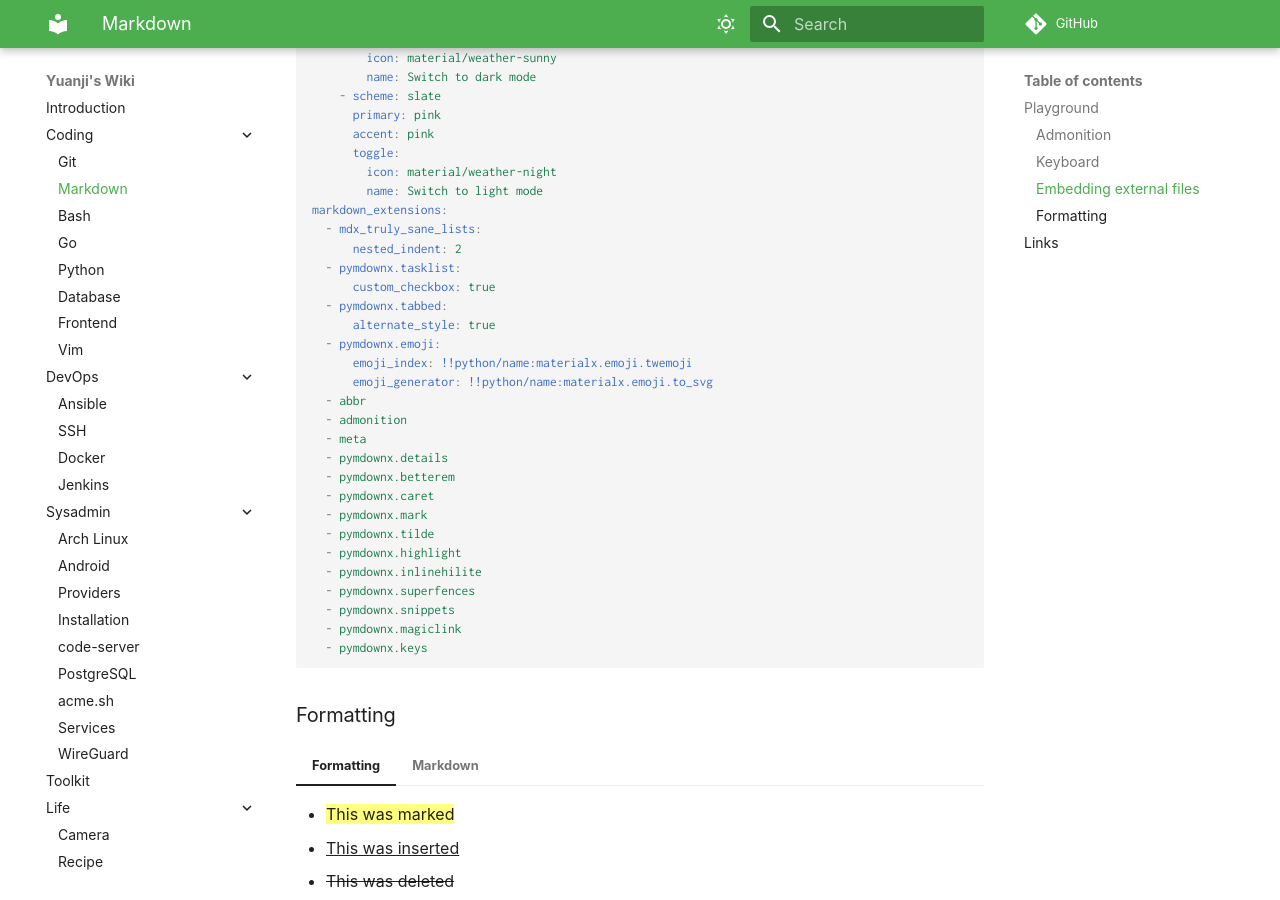
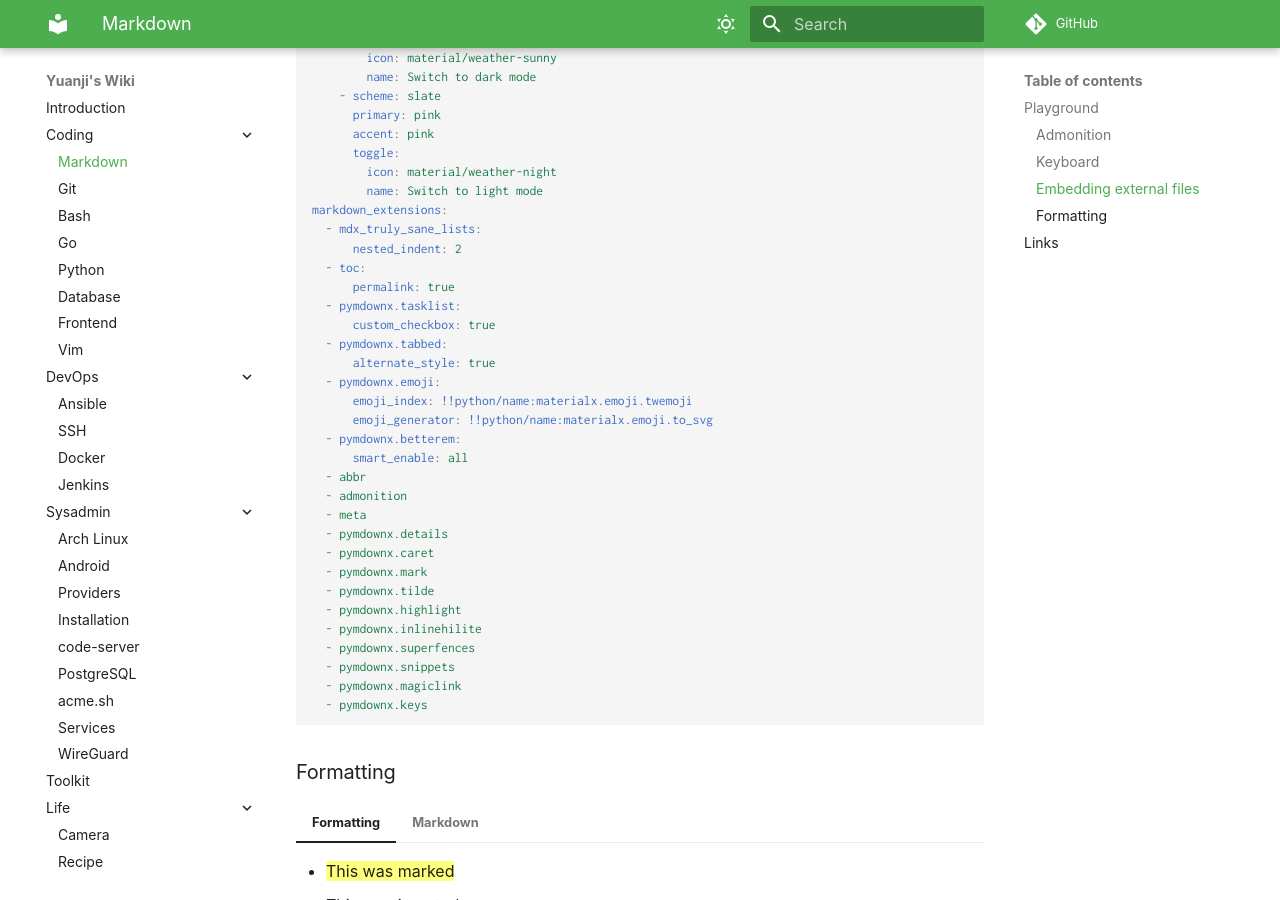
Before and after one commit to yuanji-dev/wiki, an MkDocs documentation site: the page built from docs/coding/markdown.md, in a window 1280 px wide and 900 px high, scrolled down 2993 px. Built offline with MkDocs 1.6.1 and Material for MkDocs 9.7.7, drawn with Linux system fonts in a browser that asks for light colours; emoji names are drawn with the system emoji font; some web fonts are replaced; comment, search, counter and statistics services are not loaded; some of the changed text lies outside the part shown.

Commit message:
chore: update denpendencies

```diff
--- a/mkdocs.yml
+++ b/mkdocs.yml
@@ -5,8 +5,8 @@ edit_uri: edit/main/docs/
 nav:
   - Introduction: index.md
   - Coding:
+      - coding/markdown.md
       - coding/git.md
-      - coding/markdown.md
       - coding/bash.md
       - coding/go.md
       - coding/python.md
@@ -83,6 +83,8 @@ theme:
 markdown_extensions:
   - mdx_truly_sane_lists:
       nested_indent: 2
+  - toc:
+      permalink: true
   - pymdownx.tasklist:
       custom_checkbox: true
   - pymdownx.tabbed:
@@ -90,11 +92,12 @@ markdown_extensions:
   - pymdownx.emoji:
       emoji_index: !!python/name:materialx.emoji.twemoji
       emoji_generator: !!python/name:materialx.emoji.to_svg
+  - pymdownx.betterem:
+      smart_enable: all
   - abbr
   - admonition
   - meta
   - pymdownx.details
-  - pymdownx.betterem
   - pymdownx.caret
   - pymdownx.mark
   - pymdownx.tilde
```
Also changed, not shown: requirements.txt (+7 -7 lines).
